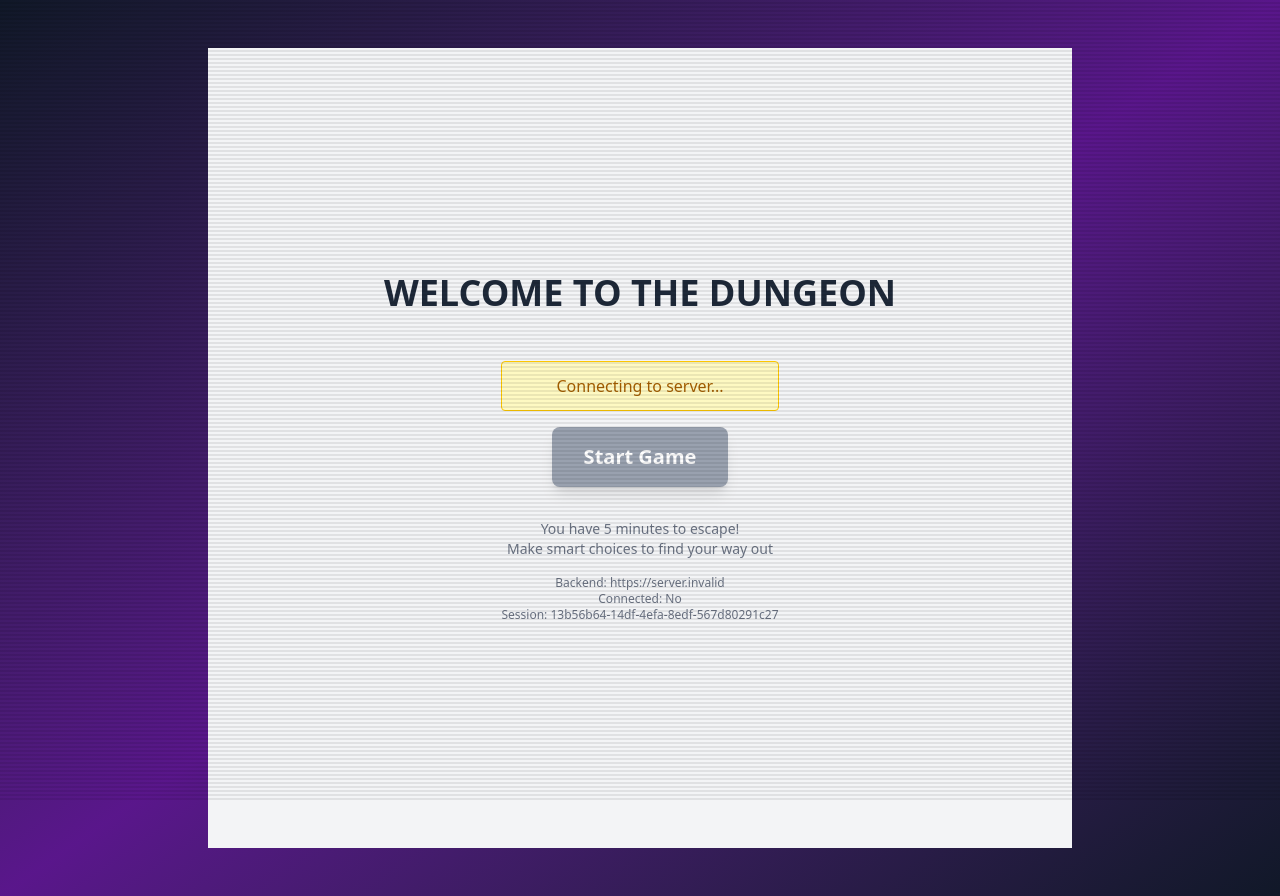
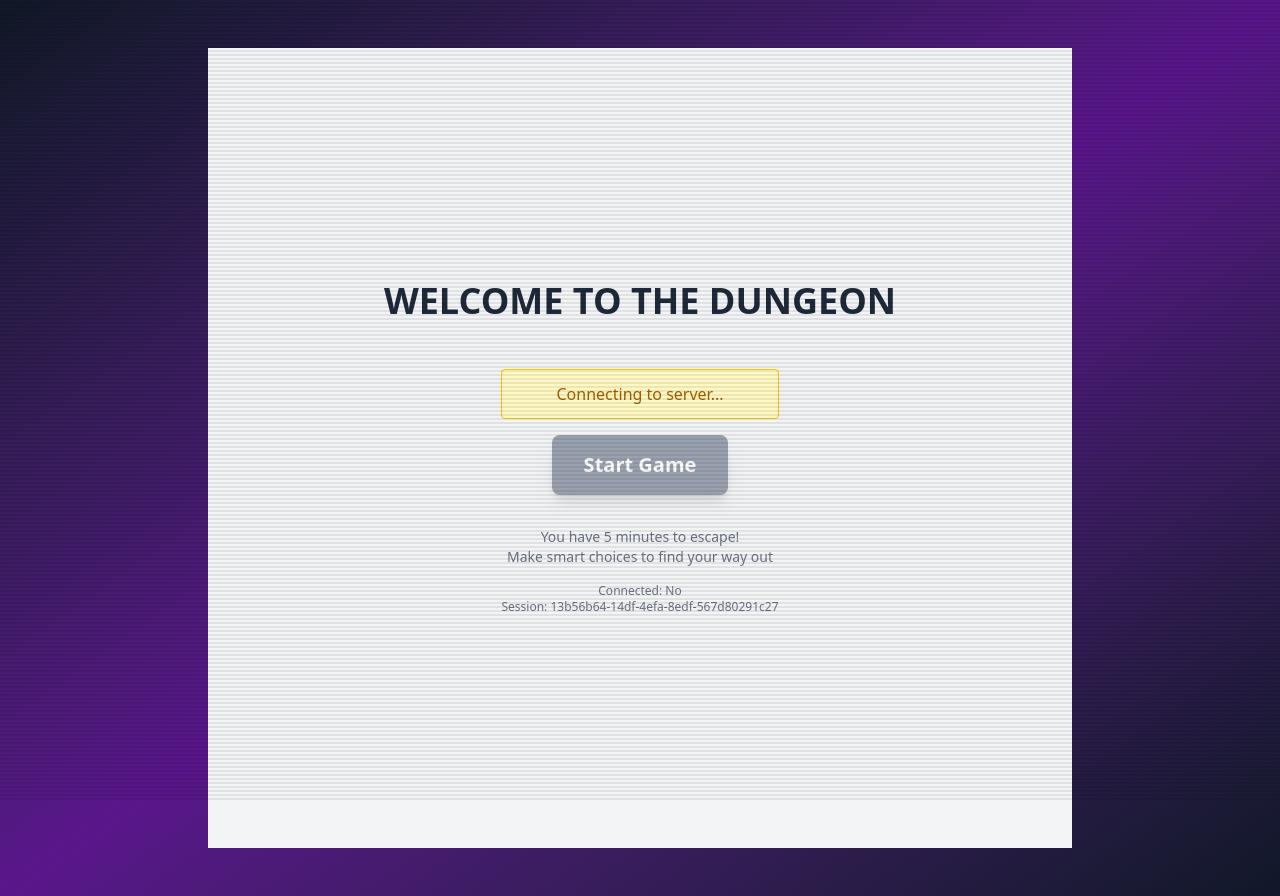
Before and after one commit to Yushank/AI-dungeon-escape, a React app in the folder game/apps/frontend/: page /home in a window 1280 px wide. Built offline with nearby package versions, Linux system fonts and the light colour scheme; no server answers; the HTML template or start-up script is replaced by a standard one.

Commit message:
removed backend url from start component

```diff
--- a/game/apps/frontend/src/components/start.tsx
+++ b/game/apps/frontend/src/components/start.tsx
@@ -96,7 +96,6 @@ export const Start = () => {
       </div>
 
       <div className="mt-4 text-xs text-gray-500">
-        <p>Backend: {BACKEND_URL}</p>
         <p>Connected: {isConnected ? "Yes" : "No"}</p>
         <p>Session: {sessionId}</p>
       </div>
```
